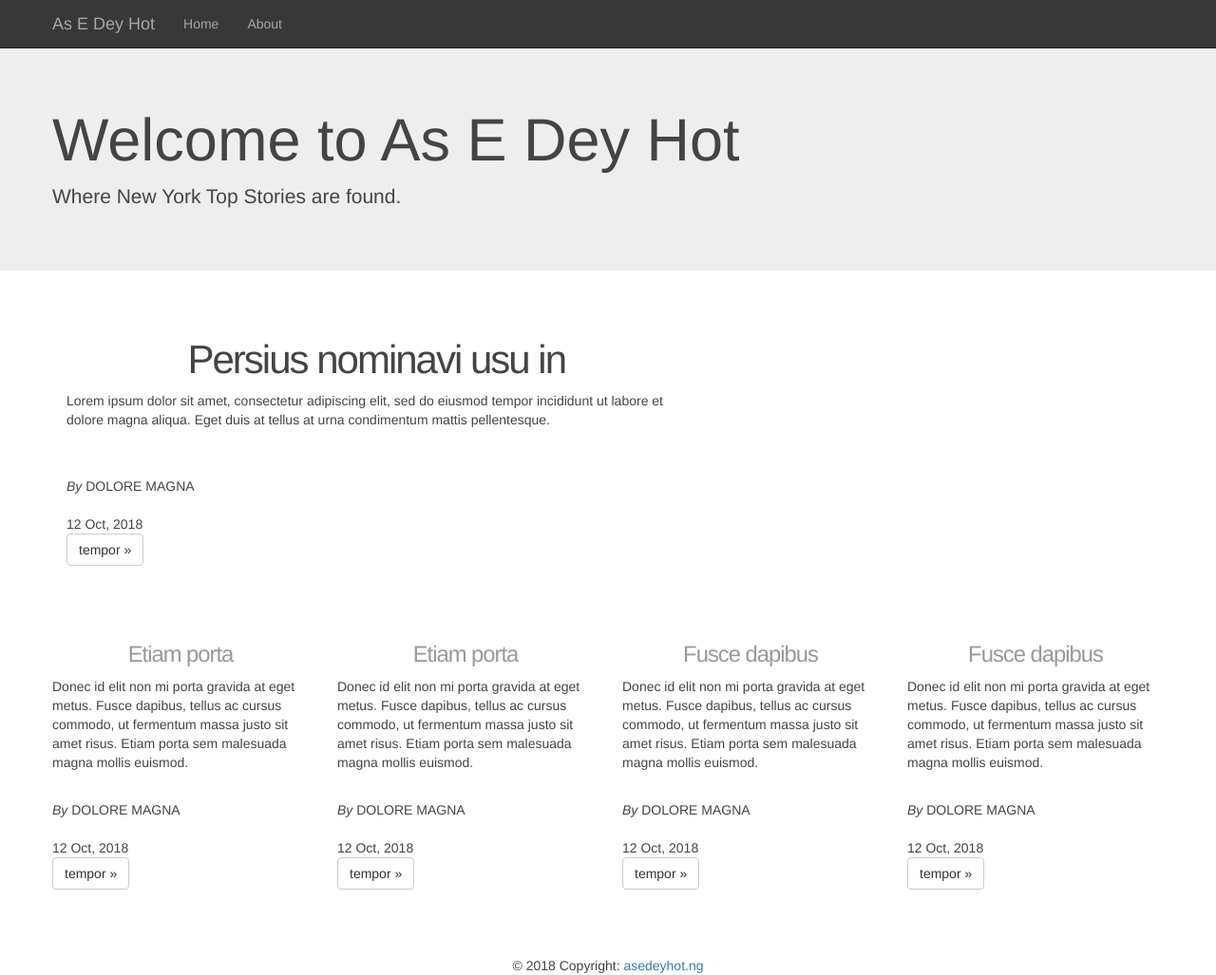
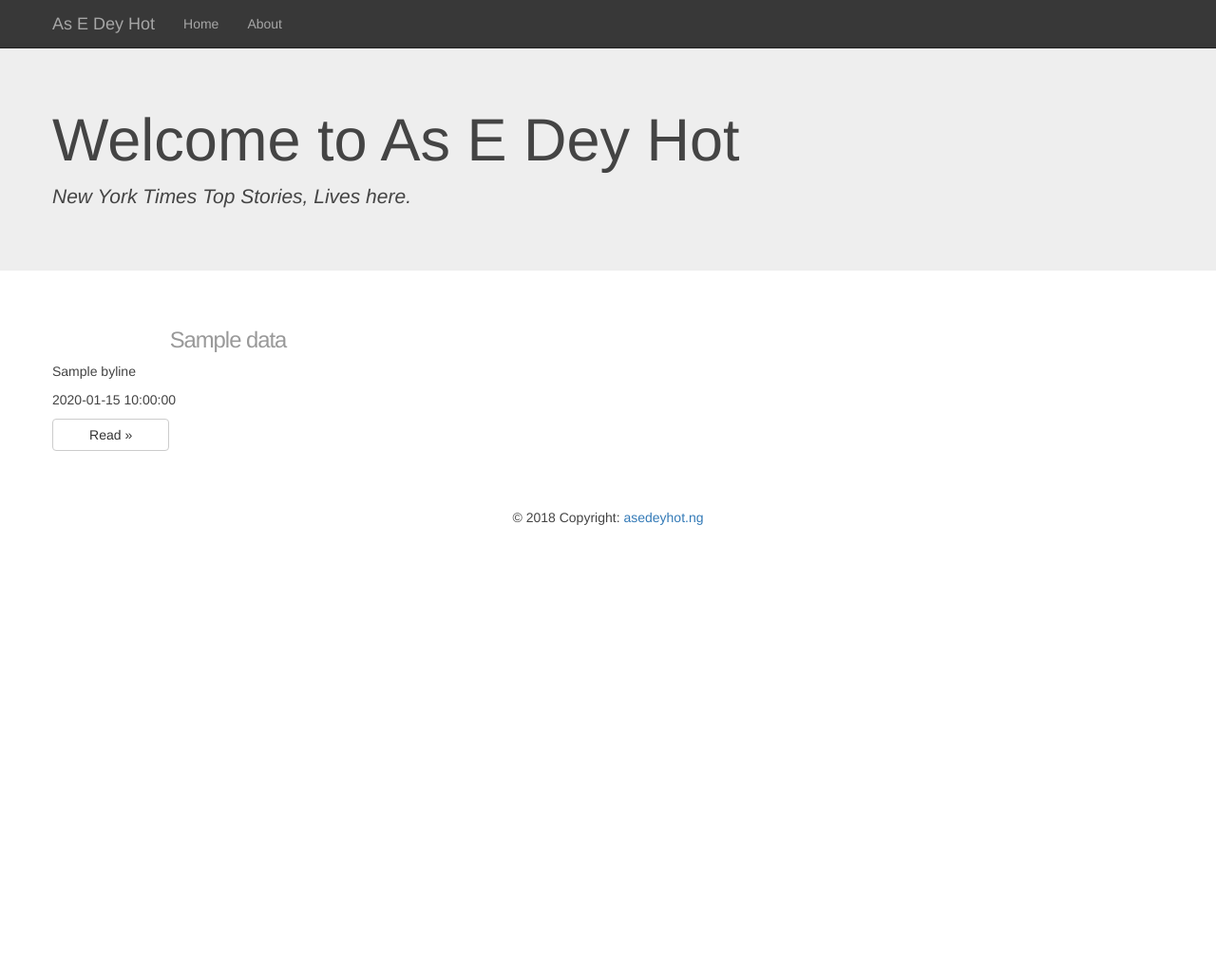
Before and after one commit to Shyzay/New_York_Times_Top_Stories, a Flask app: template templates/home.html in a window 1280 px wide. Shown: the whole page at 95% size. After the commit the page ends 553 px from the top, so only its background shows below. Run offline with Flask 2, Linux system fonts and the light colour scheme; the template is opened without the code that fills it: most values are stand-ins (such as "Sample title", 1, 10 or a date in 2020); some libraries are stand-ins or nearby versions.

Commit message:
updated templates

```diff
--- a/templates/about.html
+++ b/templates/about.html
@@ -8,8 +8,10 @@
 <!-- ends here -->
 
 <div class="about">
-<h1>About</h1>
-<p>Lorem ipsum dolor sit amet, consectetur adipiscing elit, sed do eiusmod tempor incididunt ut labore et dolore magna aliqua. Erat imperdiet sed euismod nisi porta lorem mollis. Purus in mollis nunc sed id semper. Eget lorem dolor sed viverra ipsum nunc aliquet. Adipiscing elit duis tristique sollicitudin nibh. Sagittis id consectetur purus ut faucibus pulvinar elementum integer enim. Diam sit amet nisl suscipit adipiscing bibendum est ultricies. Enim nec dui nunc mattis enim ut tellus elementum. Maecenas sed enim ut sem. Gravida quis blandit turpis cursus in hac. Donec ultrices tincidunt arcu non. Neque vitae tempus quam pellentesque nec nam aliquam sem. Eu turpis egestas pretium aenean. Est placerat in egestas erat.</p>
+    <div class="container">
+        <h1>About</h1>
+        <p>Lorem ipsum dolor sit amet, consectetur adipiscing elit, sed do eiusmod tempor incididunt ut labore et dolore magna aliqua. Erat imperdiet sed euismod nisi porta lorem mollis. Purus in mollis nunc sed id semper. Eget lorem dolor sed viverra ipsum nunc aliquet. Adipiscing elit duis tristique sollicitudin nibh. Sagittis id consectetur purus ut faucibus pulvinar elementum integer enim. Diam sit amet nisl suscipit adipiscing bibendum est ultricies. Enim nec dui nunc mattis enim ut tellus elementum. Maecenas sed enim ut sem. Gravida quis blandit turpis cursus in hac. Donec ultrices tincidunt arcu non. Neque vitae tempus quam pellentesque nec nam aliquam sem. Eu turpis egestas pretium aenean. Est placerat in egestas erat.</p>
+    </div>
 </div>
 
 
--- a/templates/home.html
+++ b/templates/home.html
@@ -10,57 +10,26 @@
 <div class="jumbotron">
 <div class="container">
 <h1>Welcome to As E Dey Hot</h1>
-<p>Where New York Top Stories are found.</p>
+<p><i>New York Times Top Stories, Lives here.</i></p>
 </div>
 </div>
 
-<div class="container">
-      <!-- Example row of columns -->
-      <div class="row">
-        <div class="col-md-5">
 
-		</div>
+
+
+      <div class="container">
+          <div class="row">
+          {% for data in render_data %}
+        <div class="col-sm-4">
+          <h3>{{ data.title }}</h3>
+            <p>{{ data.byline}}</p>
+            <p>{{ data.published_date}}</p>
+          <p><a class="col-sm-4 btn btn-default" href="{{ data.url }}" role="button">Read &raquo;</a></p>
+        </div>
+          {% endfor %}
       </div>
-        <div class="col-md-7">
-          <h2>Persius nominavi usu in</h2>
-          <p>Lorem ipsum dolor sit amet, consectetur adipiscing elit, sed do eiusmod tempor incididunt ut labore et dolore magna aliqua. Eget duis at tellus at urna condimentum mattis pellentesque.</p><br><br>
-          <span><i>By</i> DOLORE MAGNA</span><br><br>
-          <span>12 Oct, 2018</span>
-          <p><a class="btn btn-default" href="#" role="button">tempor &raquo;</a></p>
-        </div>
-</div>
-<div class="container"><br><br>
-      <!-- Row of columns -->
-      <div class="row">
-        <div class="col-md-3">
-          <h3>Etiam porta</h3>
-          <p>Donec id elit non mi porta gravida at eget metus. Fusce dapibus, tellus ac cursus commodo, ut fermentum massa justo sit amet risus. Etiam porta sem malesuada magna mollis euismod. </p><br>
-          <span><i>By</i> DOLORE MAGNA</span><br><br>
-          <span>12 Oct, 2018</span>
-          <p><a class="btn btn-default" href="#" role="button">tempor &raquo;</a></p>
-        </div>
-        <div class="col-md-3">
-          <h3>Etiam porta</h3>
-          <p>Donec id elit non mi porta gravida at eget metus. Fusce dapibus, tellus ac cursus commodo, ut fermentum massa justo sit amet risus. Etiam porta sem malesuada magna mollis euismod. </p><br>
-          <span><i>By</i> DOLORE MAGNA</span><br><br>
-          <span>12 Oct, 2018</span>
-          <p><a class="btn btn-default" href="#" role="button">tempor &raquo;</a></p>
-		</div>
-       <div class="col-md-3">
-           <h3>Fusce dapibus</h3>
-          <p>Donec id elit non mi porta gravida at eget metus. Fusce dapibus, tellus ac cursus commodo, ut fermentum massa justo sit amet risus. Etiam porta sem malesuada magna mollis euismod. </p><br>
-          <span><i>By</i> DOLORE MAGNA</span><br><br>
-          <span>12 Oct, 2018</span>
-          <p><a class="btn btn-default" href="#" role="button">tempor &raquo;</a></p>
-        </div>
-        <div class="col-md-3">
-          <h3>Fusce dapibus</h3>
-          <p>Donec id elit non mi porta gravida at eget metus. Fusce dapibus, tellus ac cursus commodo, ut fermentum massa justo sit amet risus. Etiam porta sem malesuada magna mollis euismod. </p><br>
-          <span><i>By</i> DOLORE MAGNA</span><br><br>
-          <span>12 Oct, 2018</span>
-          <p><a class="btn btn-default" href="#" role="button">tempor &raquo;</a></p>
-        </div>
       </div>
+
 
 
 <!-- The curly brackets ended here -->
```
